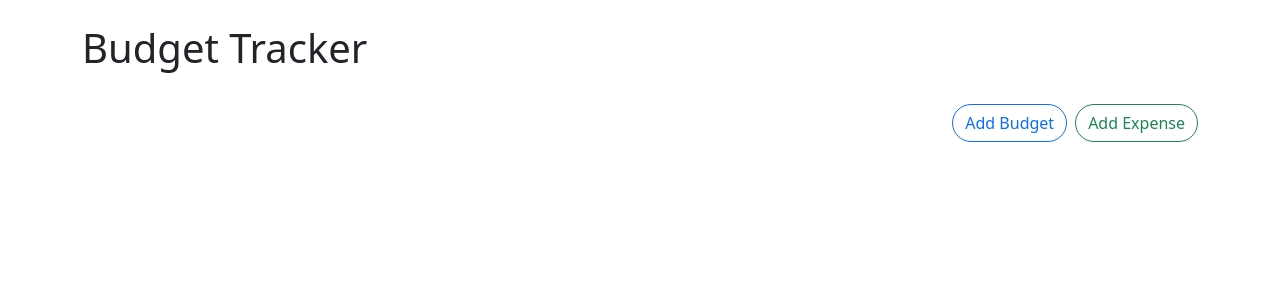
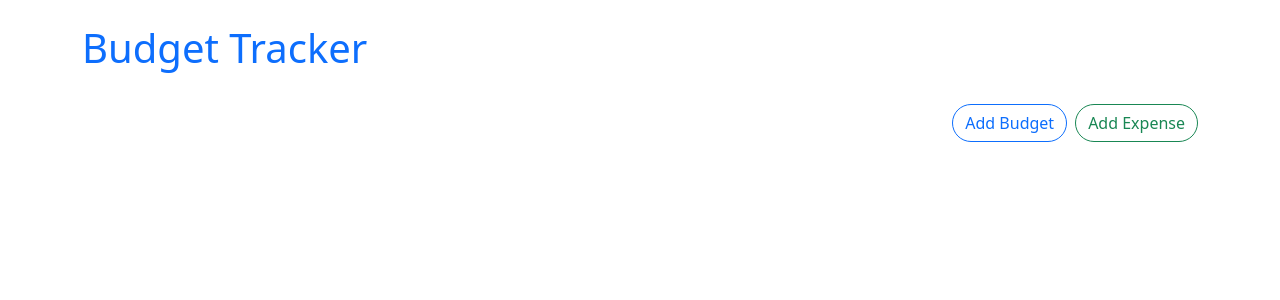
Before and after one commit to shouvikbj/Budget-Tracker, a React (Create React App) app: page / in a window 1280 px wide. Shown: the top 300 px of the page. Built offline with nearby package versions, Linux system fonts and the light colour scheme.

Commit message:
UI Update

```diff
--- a/src/App.js
+++ b/src/App.js
@@ -24,7 +24,7 @@ function App() {
   return (
     <div>
       <Container className="my-4">
-        <h1 className="me-auto">Budget Tracker</h1>
+        <h1 className="me-auto text-primary">Budget Tracker</h1>
         <br />
         <Stack
           direction="horizontal"
```
